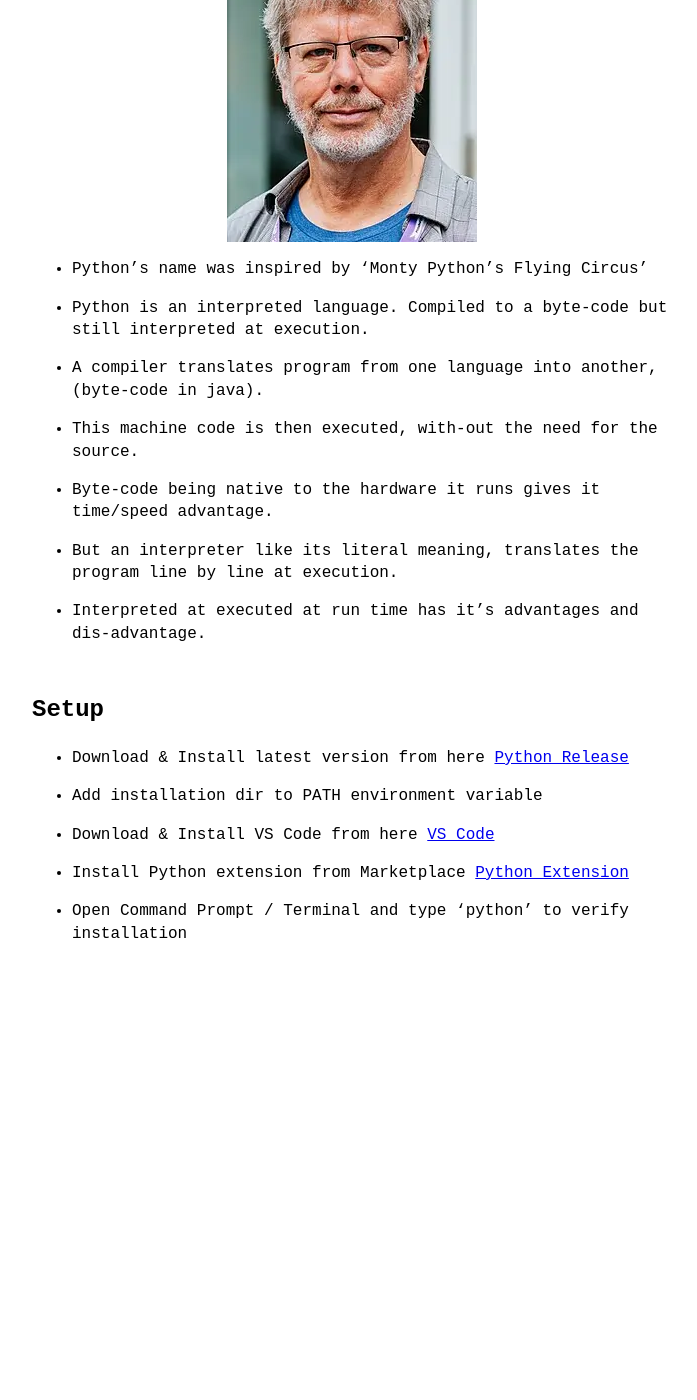
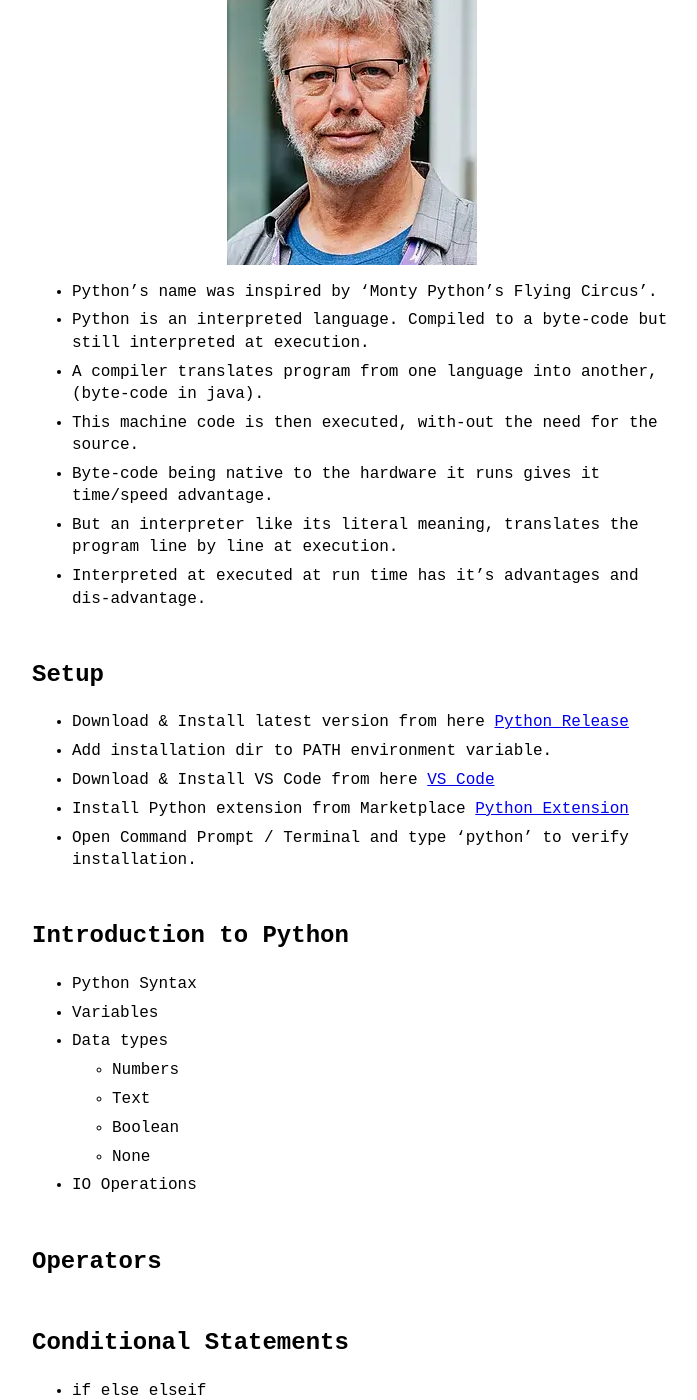
Before and after one commit to VallarasuS/Vallarasu.in, a Jekyll site: the page built from docs/_posts/2025-11-18-python-notes.md, in a window 1280 px wide and 1400 px high, scrolled down 409 px. Shown: the whole window, without its empty margins (288-985 px from the left). Built offline with Jekyll 4.4.1, drawn with Linux system fonts in a browser that asks for light colours; before the commit the page ends 1434 px from its top, so only the background shows below that; some of the changed text lies outside the part shown.

Commit message:
Update 2025-11-18-python-notes.md

```diff
--- a/docs/_posts/2025-11-18-python-notes.md
+++ b/docs/_posts/2025-11-18-python-notes.md
@@ -5,32 +5,43 @@ category: Python
 
 ## Intro
 
-- Created by 'Guido van Rossum' in 1989
+- Created by 'Guido van Rossum' in december of 1989 over christmas holiday.
 
 ![Guido van Rossum](https://raw.githubusercontent.com/VallarasuS/Vallarasu.in/master/docs/_screenshots/guido_van_Rossum.webp)
 
-- Python's name was inspired by 'Monty Python's Flying Circus'
-
+- Python's name was inspired by 'Monty Python's Flying Circus'.
 - Python is an interpreted language. Compiled to a byte-code but still interpreted at execution.
-
 - A compiler translates program from one language into another, (byte-code in java).
-
 - This machine code is then executed, with-out the need for the source.
-
 - Byte-code being native to the hardware it runs gives it time/speed advantage.
-
 - But an interpreter like its literal meaning, translates the program line by line at execution.
-
 - Interpreted at executed at run time has it's advantages and dis-advantage.
 
 ## Setup
 
 - Download & Install latest version from here [Python Release](https://www.python.org/downloads/windows/)
+- Add installation dir to PATH environment variable.
+- Download & Install VS Code from here [VS Code](https://code.visualstudio.com/download)
+- Install Python extension from Marketplace [Python Extension](https://marketplace.visualstudio.com/items?itemName=ms-python.python)
+- Open Command Prompt / Terminal and type 'python' to verify installation.
 
-- Add installation dir to PATH environment variable
+## Introduction to Python
 
-- Download & Install VS Code from here [VS Code](https://code.visualstudio.com/download)
+- Python Syntax
+- Variables
+- Data types
+    - Numbers
+    - Text
+    - Boolean
+    - None
+- IO Operations
 
-- Install Python extension from Marketplace [Python Extension](https://marketplace.visualstudio.com/items?itemName=ms-python.python)
+## Operators
 
-- Open Command Prompt / Terminal and type 'python' to verify installation
+## Conditional Statements
+
+- if else elseif
+- for
+- while
+- range
+- match case
```
